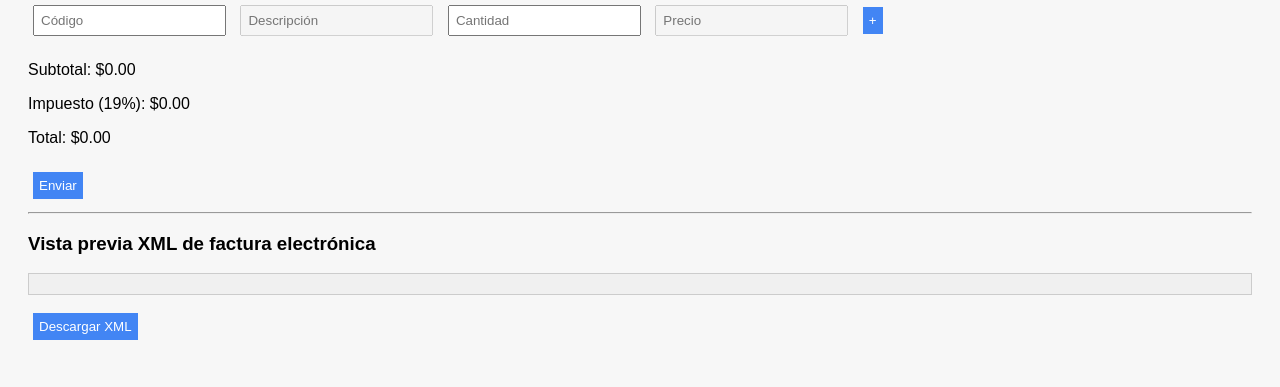
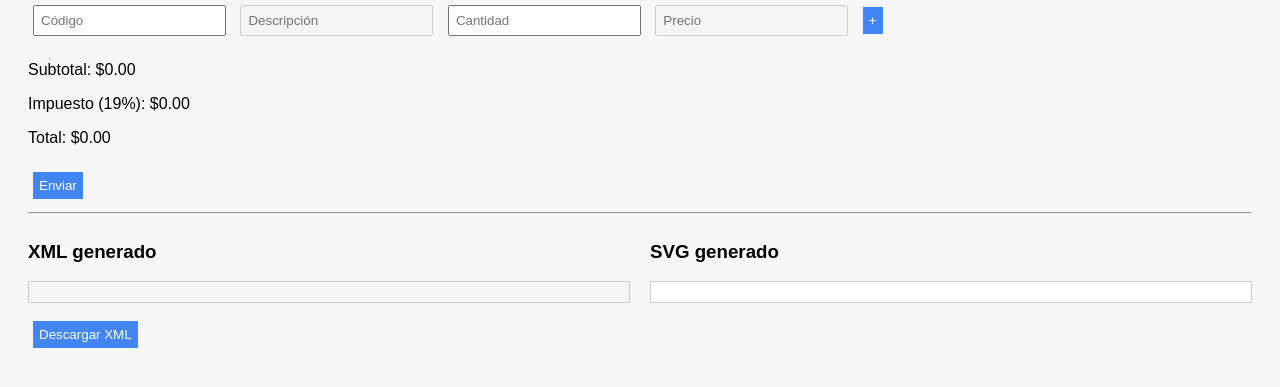
Before and after one commit to HopeRiois/facturacion-electronica, a PHP site: page / in a window 1280 px wide. Shown: the part 332-719 px from the top of the page. Run offline with PHP 8.4, Linux system fonts and the light colour scheme; data that the repository does not hold is empty.

Commit message:
Svg added

```diff
--- a/public/index.php
+++ b/public/index.php
@@ -55,8 +55,19 @@
 
     <hr>
 
-    <h3>Vista previa XML de factura electrónica</h3>
-    <pre id="xmlPreview" style="background:#f0f0f0;padding:10px;border:1px solid #ccc;"></pre>
+    <div style="display: flex; gap: 20px;">
+        <!-- Columna XML -->
+        <div style="flex: 1;">
+            <h3>XML generado</h3>
+            <pre id="xmlPreview" style="background: #f5f5f5; padding: 10px; border: 1px solid #ccc; max-height: 400px; overflow: auto;"></pre>
+        </div>
+
+        <!-- Columna SVG -->
+        <div style="flex: 1;">
+            <h3>SVG generado</h3>
+            <div id="graficoSVG" style="background: #fff; padding: 10px; border: 1px solid #ccc;"></div>
+        </div>
+    </div>
 
     <button id="descargarXML" onclick="descargarXML()">Descargar XML</button>
 
```
Also changed, not shown: public/js/app.js.
